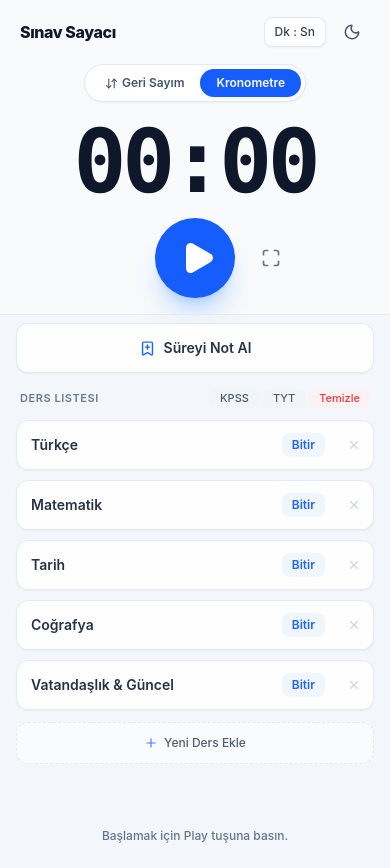
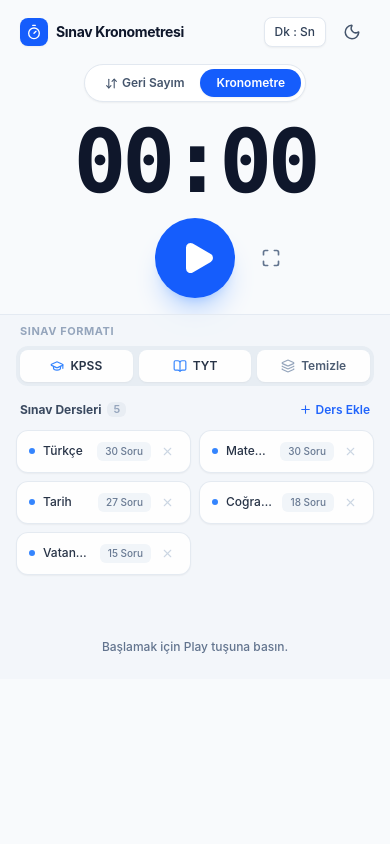
Before and after one commit to kemaladlig/exam-timer, a React (Vite) app: page / in a window 390 px wide. After the commit the page ends 844 px from the top, so only its background shows below. Built offline with nearby package versions, Linux system fonts and the light colour scheme.

Commit message:
feat: rename header to Sınav Kronometresi and overhaul mobile exam/lesson picker layout

```diff
--- a/src/App.tsx
+++ b/src/App.tsx
@@ -6,7 +6,7 @@ import { SessionSummaryModal } from './components/stats/SessionSummaryModal';
 import { useExamSession, useTimer, useFullscreen, useWakeLock } from './hooks';
 import type { TimeDisplayFormat, TimerMode, SectionConfig, ExamSession } from './types';
 import { EXAM_PRESETS } from './constants/presets';
-import { Moon, Sun, ArrowDownUp, FileDown, X, Eye } from 'lucide-react';
+import { Moon, Sun, ArrowDownUp, FileDown, X, Eye, Timer } from 'lucide-react';
 import { Button } from './components/ui/Button';
 import { formatDurationHuman } from './utils';
 
@@ -144,10 +144,18 @@ function App() {
   const handleResetSections = (type: 'kpss' | 'tyt' | 'clear') => {
     if (type === 'kpss') {
       const kpss = EXAM_PRESETS.find(p => p.id === 'kpss-lisans');
-      if (kpss) setSections(kpss.sections);
+      if (kpss) {
+        setSections(kpss.sections);
+        setCountdownTotalSeconds(kpss.totalDurationSeconds);
+        resetTimer();
+      }
     } else if (type === 'tyt') {
       const tyt = EXAM_PRESETS.find(p => p.id === 'yks-tyt');
-      if (tyt) setSections(tyt.sections);
+      if (tyt) {
+        setSections(tyt.sections);
+        setCountdownTotalSeconds(tyt.totalDurationSeconds);
+        resetTimer();
+      }
     } else {
       setSections([]);
     }
@@ -177,8 +185,11 @@ function App() {
 
       {/* Top Navbar */}
       <header className="px-5 py-3.5 flex justify-between items-center absolute top-0 left-0 w-full z-20">
-        <div className="font-extrabold text-base tracking-tight flex items-center gap-2">
-          <span className="text-slate-900 dark:text-white">Sınav Sayacı</span>
+        <div className="font-extrabold text-sm sm:text-base tracking-tight flex items-center gap-2">
+          <div className="w-7 h-7 rounded-lg bg-blue-600 flex items-center justify-center text-white shadow-xs">
+            <Timer size={16} />
+          </div>
+          <span className="text-slate-900 dark:text-white font-bold">Sınav Kronometresi</span>
           {lastFinishedSession && (
             <button
               onClick={() => setShowDetailedModal(true)}
--- a/src/components/checkpoints/CheckpointCard.tsx
+++ b/src/components/checkpoints/CheckpointCard.tsx
@@ -5,6 +5,7 @@ import { formatSeconds } from '../../utils';
 interface CheckpointCardProps {
   section: SectionConfig;
   checkpoint?: CheckpointRecord;
+  hasStarted?: boolean;
   onComplete: (sectionId: string, sectionName: string, questionCount?: number) => void;
   onRemove?: (sectionId: string) => void;
   onUndo?: (checkpointId: string) => void;
@@ -13,24 +14,26 @@ interface CheckpointCardProps {
 export function CheckpointCard({
   section,
   checkpoint,
+  hasStarted = false,
   onComplete,
   onRemove,
   onUndo
 }: CheckpointCardProps) {
   const isCompleted = !!checkpoint;
 
+  // 1. Tamamlanmış Ders Kartı
   if (isCompleted) {
     return (
-      <div className="py-2.5 px-3.5 rounded-xl border border-slate-200/80 dark:border-zinc-800 bg-white/70 dark:bg-zinc-900/70 flex items-center justify-between shadow-xs transition-all">
-        <div className="flex items-center gap-2 min-w-0">
-          <CheckCircle2 size={16} className="text-emerald-500 shrink-0" />
-          <span className="font-semibold text-xs text-slate-700 dark:text-zinc-300 truncate">
+      <div className="py-2.5 px-3 rounded-xl border border-emerald-200/60 dark:border-emerald-950/50 bg-emerald-50/40 dark:bg-emerald-950/20 flex items-center justify-between shadow-xs transition-all">
+        <div className="flex items-center gap-1.5 min-w-0">
+          <CheckCircle2 size={15} className="text-emerald-600 dark:text-emerald-400 shrink-0" />
+          <span className="font-semibold text-xs text-slate-800 dark:text-zinc-200 truncate">
             {section.name}
           </span>
         </div>
 
-        <div className="flex items-center gap-1.5 shrink-0 ml-1">
-          <span className="font-mono tabular-nums text-xs font-semibold text-blue-600 dark:text-blue-400 bg-blue-50 dark:bg-blue-950/40 px-2 py-0.5 rounded-md">
+        <div className="flex items-center gap-1.5 shrink-0 ml-1.5">
+          <span className="font-mono tabular-nums text-xs font-bold text-emerald-700 dark:text-emerald-300 bg-emerald-100/80 dark:bg-emerald-900/50 px-2 py-0.5 rounded-md">
             {formatSeconds(checkpoint.deltaSeconds)}
           </span>
           {onUndo && (
@@ -40,7 +43,7 @@ export function CheckpointCard({
               className="p-1 rounded-md text-slate-400 hover:text-red-500 hover:bg-red-50 dark:hover:bg-red-950/40 transition-colors"
               title="Tamamlamayı geri al"
             >
-              <RotateCcw size={13} />
+              <RotateCcw size={12} />
             </button>
           )}
         </div>
@@ -48,17 +51,51 @@ export function CheckpointCard({
     );
   }
 
+  // 2. Sınav Henüz Başlamadıysa (Ders Seçim / Hazırlık Modu)
+  if (!hasStarted) {
+    return (
+      <div className="py-2.5 px-3 rounded-xl border border-slate-200/90 dark:border-zinc-800 bg-white dark:bg-zinc-900 shadow-xs flex items-center justify-between transition-all">
+        <div className="flex items-center gap-2 min-w-0">
+          <div className="w-1.5 h-1.5 rounded-full bg-blue-500 shrink-0" />
+          <span className="font-medium text-xs sm:text-sm text-slate-800 dark:text-zinc-200 truncate">
+            {section.name}
+          </span>
+        </div>
+
+        <div className="flex items-center gap-1.5 shrink-0 ml-2">
+          {section.questionCount ? (
+            <span className="text-[10px] sm:text-xs font-medium text-slate-500 dark:text-zinc-400 bg-slate-100 dark:bg-zinc-800/80 px-2 py-0.5 rounded-md">
+              {section.questionCount} Soru
+            </span>
+          ) : null}
+
+          {onRemove && (
+            <button
+              type="button"
+              onClick={() => onRemove(section.id)}
+              className="p-1 text-slate-300 hover:text-red-500 dark:text-zinc-600 dark:hover:text-red-400 transition-colors rounded-md"
+              title="Bu dersi çıkar"
+            >
+              <X size={13} />
+            </button>
+          )}
+        </div>
+      </div>
+    );
+  }
+
+  // 3. Sınav Aktifken (Süre Akarken Bitir Butonlu Kart)
   return (
-    <div className="rounded-xl border border-slate-200/90 dark:border-zinc-800 bg-white dark:bg-zinc-900 shadow-xs hover:border-blue-300 dark:hover:border-zinc-700 hover:shadow-sm transition-all flex items-center justify-between group active:scale-[0.99]">
+    <div className="rounded-xl border border-slate-200/90 dark:border-zinc-800 bg-white dark:bg-zinc-900 shadow-xs hover:border-blue-400 dark:hover:border-blue-500 hover:shadow-sm transition-all flex items-center justify-between group active:scale-[0.98]">
       <button
         type="button"
         onClick={() => onComplete(section.id, section.name, section.questionCount)}
-        className="flex-1 text-left py-3 px-3.5 flex items-center justify-between min-w-0 outline-none"
+        className="flex-1 text-left py-3 px-3 flex items-center justify-between min-w-0 outline-none cursor-pointer"
       >
-        <span className="font-semibold text-sm text-slate-800 dark:text-zinc-200 truncate">
+        <span className="font-semibold text-xs sm:text-sm text-slate-800 dark:text-zinc-200 truncate">
           {section.name}
         </span>
-        <span className="text-xs font-semibold text-blue-600 dark:text-blue-400 bg-blue-50 dark:bg-blue-950/50 group-hover:bg-blue-600 group-hover:text-white dark:group-hover:bg-blue-600 dark:group-hover:text-white px-2.5 py-1 rounded-lg shrink-0 ml-2 transition-colors">
+        <span className="text-[11px] sm:text-xs font-bold text-blue-600 dark:text-blue-400 bg-blue-50 dark:bg-blue-950/60 group-hover:bg-blue-600 group-hover:text-white dark:group-hover:bg-blue-600 dark:group-hover:text-white px-2.5 py-1 rounded-lg shrink-0 ml-1.5 transition-colors">
           Bitir
         </span>
       </button>
@@ -73,7 +110,7 @@ export function CheckpointCard({
           className="p-2 mr-1 text-slate-300 hover:text-red-500 dark:text-zinc-600 dark:hover:text-red-400 transition-colors rounded-lg shrink-0"
           title="Dersi Sil"
         >
-          <X size={14} />
+          <X size={13} />
         </button>
       )}
     </div>
--- a/src/components/checkpoints/CheckpointList.tsx
+++ b/src/components/checkpoints/CheckpointList.tsx
@@ -1,5 +1,5 @@
 import { useState } from 'react';
-import { BookmarkPlus, RotateCcw, Plus, ChevronDown, ChevronUp, Clock, X, Pin, CheckCircle2 } from 'lucide-react';
+import { BookmarkPlus, RotateCcw, Plus, ChevronDown, ChevronUp, Clock, X, Pin, CheckCircle2, GraduationCap, BookOpen, Layers } from 'lucide-react';
 import type { SectionConfig, CheckpointRecord } from '../../types';
 import { CheckpointCard } from './CheckpointCard';
 import { Button } from '../ui/Button';
@@ -51,14 +51,118 @@ export function CheckpointList({
   return (
     <div className="w-full max-w-xl mx-auto flex flex-col gap-3 px-4 pb-16 mt-2">
 
+      {/* 1. Sınav Başlamadan Önceki Görünüm (Sınav ve Ders Seçimi) */}
+      {!hasStarted ? (
+        <div className="space-y-3">
+          {/* Hızlı Sınav Seçici Segment */}
+          <div className="flex flex-col gap-1.5">
+            <span className="text-[11px] font-bold uppercase tracking-wider text-slate-400 dark:text-zinc-500 px-1">
+              Sınav Formatı
+            </span>
+            <div className="grid grid-cols-3 gap-1.5 p-1 rounded-xl bg-slate-200/70 dark:bg-zinc-800/80">
+              <button
+                type="button"
+                onClick={() => onResetSections('kpss')}
+                className="py-2 px-2 rounded-lg text-xs font-semibold flex items-center justify-center gap-1.5 transition-all bg-white dark:bg-zinc-900 text-slate-800 dark:text-zinc-100 shadow-xs hover:text-blue-600 dark:hover:text-blue-400 cursor-pointer"
+              >
+                <GraduationCap size={14} className="text-blue-500" />
+                <span>KPSS</span>
+              </button>
+              <button
+                type="button"
+                onClick={() => onResetSections('tyt')}
+                className="py-2 px-2 rounded-lg text-xs font-semibold flex items-center justify-center gap-1.5 transition-all bg-white dark:bg-zinc-900 text-slate-800 dark:text-zinc-100 shadow-xs hover:text-blue-600 dark:hover:text-blue-400 cursor-pointer"
+              >
+                <BookOpen size={14} className="text-blue-500" />
+                <span>TYT</span>
+              </button>
+              <button
+                type="button"
+                onClick={() => onResetSections('clear')}
+                className="py-2 px-2 rounded-lg text-xs font-semibold flex items-center justify-center gap-1.5 transition-all bg-white dark:bg-zinc-900 text-slate-600 dark:text-zinc-300 shadow-xs hover:text-red-500 dark:hover:text-red-400 cursor-pointer"
+              >
+                <Layers size={14} className="text-slate-400" />
+                <span>Temizle</span>
+              </button>
+            </div>
+          </div>
+
+          {/* Ders Listesi Başlığı & Ders Sayısı */}
+          <div className="flex items-center justify-between text-xs px-1 pt-1">
+            <span className="font-bold text-slate-700 dark:text-zinc-300 text-xs flex items-center gap-1.5">
+              <span>Sınav Dersleri</span>
+              <span className="text-[11px] font-semibold text-slate-400 dark:text-zinc-500 bg-slate-200/70 dark:bg-zinc-800 px-1.5 py-0.2 rounded-md">
+                {sections.length}
+              </span>
+            </span>
+            {!isAdding && (
+              <button
+                type="button"
+                onClick={() => setIsAdding(true)}
+                className="text-xs font-semibold text-blue-600 hover:text-blue-700 dark:text-blue-400 flex items-center gap-1 cursor-pointer"
+              >
+                <Plus size={13} />
+                <span>Ders Ekle</span>
+              </button>
+            )}
+          </div>
+
+          {/* Yeni Ders Ekleme Formu */}
+          {isAdding && (
+            <form onSubmit={handleAddSubmit} className="flex gap-2 items-center animate-in fade-in duration-150">
+              <input
+                type="text"
+                value={newSectionName}
+                onChange={(e) => setNewSectionName(e.target.value)}
+                placeholder="Ders adı (örn. Geometri)..."
+                autoFocus
+                className="flex-1 px-3 py-2 rounded-xl border border-slate-200 dark:border-zinc-700 bg-white dark:bg-zinc-900 text-slate-800 dark:text-zinc-100 text-xs focus:outline-none focus:ring-2 focus:ring-blue-500/20 font-medium"
+              />
+              <Button type="submit" size="sm" className="py-2 px-3.5 text-xs rounded-xl font-semibold bg-blue-600 hover:bg-blue-700 text-white">
+                Ekle
+              </Button>
+              <Button
+                type="button"
+                variant="ghost"
+                size="sm"
+                onClick={() => setIsAdding(false)}
+                className="py-2 px-2.5 text-xs rounded-xl text-slate-400 hover:text-slate-600 dark:text-zinc-400 dark:hover:text-zinc-200"
+              >
+                İptal
+              </Button>
+            </form>
+          )}
+
+          {/* Ders Izgarası (Mobilde 2 sütunlu, düzenli ve kompakt) */}
+          {sections.length > 0 ? (
+            <div className="grid grid-cols-2 gap-2">
+              {sections.map((section) => (
+                <CheckpointCard
+                  key={section.id}
+                  section={section}
+                  hasStarted={false}
+                  onComplete={onCompleteSection}
+                  onRemove={onRemoveSection}
+                />
+              ))}
+            </div>
+          ) : (
+            <div className="text-center py-6 border border-dashed border-slate-200 dark:border-zinc-800 rounded-xl text-slate-400 dark:text-zinc-500 text-xs bg-white/40 dark:bg-zinc-900/20">
+              Henüz ders eklenmedi. Yukarıdan KPSS / TYT seçebilir veya yeni ders ekleyebilirsiniz.
+            </div>
+          )}
+        </div>
+      ) : (
+        /* 2. Sınav Başladıktan Sonraki Görünüm (Süre Akarken) */
+        <div className="space-y-3">
           {/* Süreyi Not Al & Geri Al Butonları */}
           <div className="flex gap-2">
             <button
               type="button"
               onClick={() => onGenericCheckpoint()}
-          className="flex-1 rounded-xl py-3.5 px-4 font-semibold border border-slate-200/90 dark:border-zinc-800 bg-white hover:bg-slate-50 text-slate-800 dark:bg-zinc-900 dark:hover:bg-zinc-800 dark:text-zinc-200 shadow-xs hover:border-slate-300 dark:hover:border-zinc-700 transition-all text-sm flex items-center justify-center gap-2 active:scale-[0.99] cursor-pointer"
+              className="flex-1 rounded-xl py-3 px-4 font-semibold border border-slate-200/90 dark:border-zinc-800 bg-white hover:bg-slate-50 text-slate-800 dark:bg-zinc-900 dark:hover:bg-zinc-800 dark:text-zinc-200 shadow-xs hover:border-slate-300 dark:hover:border-zinc-700 transition-all text-xs sm:text-sm flex items-center justify-center gap-2 active:scale-[0.99] cursor-pointer"
             >
-          <BookmarkPlus size={17} className="text-blue-600 dark:text-blue-400" />
+              <BookmarkPlus size={16} className="text-blue-600 dark:text-blue-400" />
               <span>Süreyi Not Al</span>
             </button>
 
@@ -66,22 +170,22 @@ export function CheckpointList({
               <button
                 type="button"
                 onClick={onUndoLastCheckpoint}
-            className="rounded-xl px-4 py-3.5 text-xs font-semibold text-red-600 hover:text-red-700 bg-red-50/60 hover:bg-red-100/60 dark:bg-red-950/30 dark:hover:bg-red-950/50 dark:text-red-400 border border-red-200/70 dark:border-red-900/40 transition-colors flex items-center gap-1.5 shrink-0 cursor-pointer active:scale-95"
+                className="rounded-xl px-3.5 py-3 text-xs font-semibold text-red-600 hover:text-red-700 bg-red-50/60 hover:bg-red-100/60 dark:bg-red-950/30 dark:hover:bg-red-950/50 dark:text-red-400 border border-red-200/70 dark:border-red-900/40 transition-colors flex items-center gap-1.5 shrink-0 cursor-pointer active:scale-95"
                 title="Son kaydı geri al"
               >
-            <RotateCcw size={14} />
+                <RotateCcw size={13} />
                 <span>Geri Al</span>
               </button>
             )}
           </div>
 
-      {/* Kaydedilen Süreler Listesi */}
+          {/* Kaydedilen Süreler Listesi (Collapsible) */}
           {hasCheckpoints && (
             <div className="rounded-xl border border-slate-200/80 dark:border-zinc-800 bg-white dark:bg-zinc-900 overflow-hidden shadow-xs transition-all">
               <button
                 type="button"
                 onClick={() => setIsHistoryOpen(!isHistoryOpen)}
-            className="w-full px-3.5 py-2.5 flex items-center justify-between text-xs font-semibold text-slate-700 dark:text-zinc-300 hover:bg-slate-50 dark:hover:bg-zinc-800/40 transition-colors border-b border-slate-100 dark:border-zinc-800/60"
+                className="w-full px-3.5 py-2 flex items-center justify-between text-xs font-semibold text-slate-700 dark:text-zinc-300 hover:bg-slate-50 dark:hover:bg-zinc-800/40 transition-colors border-b border-slate-100 dark:border-zinc-800/60"
               >
                 <span className="flex items-center gap-1.5">
                   <Clock size={13} className="text-blue-500" />
@@ -91,7 +195,7 @@ export function CheckpointList({
               </button>
 
               {isHistoryOpen && (
-            <div className="px-3 py-1 space-y-0.5 divide-y divide-slate-100 dark:divide-zinc-800/60 max-h-48 overflow-y-auto">
+                <div className="px-3 py-1 space-y-0.5 divide-y divide-slate-100 dark:divide-zinc-800/60 max-h-44 overflow-y-auto">
                   {allRecordedCheckpoints.map((cp) => (
                     <div key={cp.id} className="py-2 flex items-center justify-between text-xs">
                       <div className="flex items-center gap-2 min-w-0">
@@ -129,100 +233,37 @@ export function CheckpointList({
             </div>
           )}
 
-      {/* Ders Listesi Başlığı & Hızlı Şablonlar */}
-      <div className="flex items-center justify-between text-xs px-1 pt-1">
-        <span className="font-semibold uppercase tracking-wider text-slate-500 dark:text-zinc-400 text-[11px]">
-          Ders Listesi
-        </span>
-        {!hasStarted && (
-          <div className="flex items-center gap-1">
-            <button
-              type="button"
-              onClick={() => onResetSections('kpss')}
-              className="px-2.5 py-0.5 rounded-md bg-slate-100 hover:bg-slate-200 dark:bg-zinc-800 dark:hover:bg-zinc-700 text-slate-600 dark:text-zinc-300 font-medium text-[11px] transition-colors cursor-pointer"
-            >
-              KPSS
-            </button>
-            <button
-              type="button"
-              onClick={() => onResetSections('tyt')}
-              className="px-2.5 py-0.5 rounded-md bg-slate-100 hover:bg-slate-200 dark:bg-zinc-800 dark:hover:bg-zinc-700 text-slate-600 dark:text-zinc-300 font-medium text-[11px] transition-colors cursor-pointer"
-            >
-              TYT
-            </button>
-            <button
-              type="button"
-              onClick={() => onResetSections('clear')}
-              className="px-2.5 py-0.5 rounded-md bg-red-50 hover:bg-red-100 dark:bg-red-950/30 text-red-500 dark:text-red-400 font-medium text-[11px] transition-colors cursor-pointer"
-            >
-              Temizle
-            </button>
+          {/* Devam Eden Dersler Izgarası (Mobilde 2 Sütun, Hızlı ve Net Dokunma) */}
+          {uncompletedSections.length > 0 ? (
+            <div className="space-y-1.5">
+              <div className="text-[11px] font-bold uppercase tracking-wider text-slate-400 dark:text-zinc-500 px-1">
+                Dersi Bitir
               </div>
-        )}
-      </div>
-
-      {/* İki Sütunlu Ders Izgarası (Web ve Mobilde ideal boyut ve rahat tıklama) */}
-      {uncompletedSections.length > 0 ? (
-        <div className="grid grid-cols-1 sm:grid-cols-2 gap-2.5">
+              <div className="grid grid-cols-2 gap-2">
                 {uncompletedSections.map((section) => (
                   <CheckpointCard
                     key={section.id}
                     section={section}
+                    hasStarted={true}
                     onComplete={onCompleteSection}
                     onRemove={onRemoveSection}
                   />
                 ))}
               </div>
+            </div>
           ) : (
             <div className="text-center py-4 border border-dashed border-slate-200 dark:border-zinc-800 rounded-xl text-slate-400 dark:text-zinc-500 text-xs bg-white/40 dark:bg-zinc-900/20">
-          Tüm dersler tamamlandı veya liste boş.
+              Tüm dersler tamamlandı.
             </div>
           )}
-
-      {/* Yeni Ders Ekleme Formu */}
-      <div>
-        {isAdding ? (
-          <form onSubmit={handleAddSubmit} className="flex gap-2 items-center animate-in fade-in duration-150">
-            <input
-              type="text"
-              value={newSectionName}
-              onChange={(e) => setNewSectionName(e.target.value)}
-              placeholder="Ders adı (örn. Geometri)..."
-              autoFocus
-              className="flex-1 px-3.5 py-2.5 rounded-xl border border-slate-200 dark:border-zinc-700 bg-white dark:bg-zinc-900 text-slate-800 dark:text-zinc-100 text-xs focus:outline-none focus:ring-1 focus:ring-blue-500 font-medium"
-            />
-            <Button type="submit" size="sm" className="py-2.5 px-4 text-xs rounded-xl font-medium bg-blue-600 hover:bg-blue-700 text-white">
-              Ekle
-            </Button>
-            <Button
-              type="button"
-              variant="ghost"
-              size="sm"
-              onClick={() => setIsAdding(false)}
-              className="py-2.5 px-2.5 text-xs rounded-xl text-slate-400 hover:text-slate-600 dark:text-zinc-400 dark:hover:text-zinc-200"
-            >
-              Vazgeç
-            </Button>
-          </form>
-        ) : (
-          <button
-            type="button"
-            onClick={() => setIsAdding(true)}
-            className="w-full py-3 px-3 rounded-xl border border-dashed border-slate-200/90 dark:border-zinc-800 hover:border-slate-300 dark:hover:border-zinc-700 bg-white/60 dark:bg-zinc-900/30 flex items-center justify-center gap-1.5 text-xs font-medium text-slate-600 dark:text-zinc-400 hover:text-slate-800 dark:hover:text-zinc-200 transition-all cursor-pointer"
-          >
-            <Plus size={14} className="text-blue-500" />
-            Yeni Ders Ekle
-          </button>
-        )}
-      </div>
 
           {/* Tamamlanan Dersler */}
           {completedCheckpoints.length > 0 && (
             <div className="pt-2 space-y-1.5">
-          <div className="text-[11px] font-semibold uppercase tracking-wider text-slate-400 dark:text-zinc-500 px-1">
-            Tamamlanan Dersler ({completedCheckpoints.length})
+              <div className="text-[11px] font-bold uppercase tracking-wider text-slate-400 dark:text-zinc-500 px-1">
+                Tamamlananlar ({completedCheckpoints.length})
               </div>
-          <div className="grid grid-cols-1 sm:grid-cols-2 gap-2.5">
+              <div className="grid grid-cols-2 gap-2">
                 {completedCheckpoints.map((cp) => {
                   const sec = sections.find(s => s.id === cp.sectionId) || { id: cp.sectionId, name: cp.sectionName };
                   return (
@@ -230,6 +271,7 @@ export function CheckpointList({
                       key={cp.id}
                       section={sec}
                       checkpoint={cp}
+                      hasStarted={true}
                       onComplete={() => {}}
                       onUndo={onRemoveCheckpoint}
                     />
@@ -238,6 +280,8 @@ export function CheckpointList({
               </div>
             </div>
           )}
+        </div>
+      )}
 
     </div>
   );
```
Lines whose indentation alone changed are shown as unchanged.
